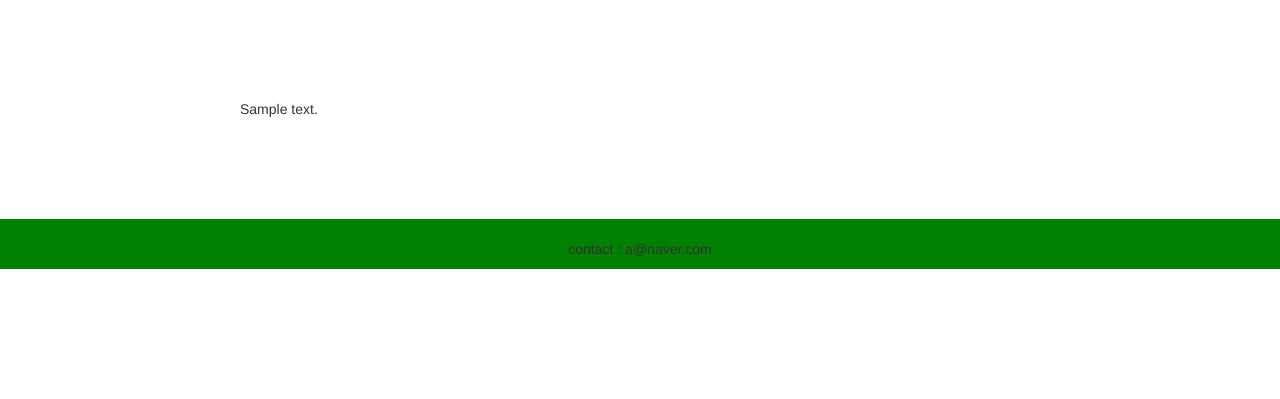
After one commit to HRPzz/django_inflearn_clone, a Django app: page /lecture_list/1 in a window 1280 px wide. The commit adds this page. Shown: the part 401-800 px from the top of the page. Run offline with Django 4.2, Linux system fonts and the light colour scheme; tables that the repository leaves empty hold one stand-in row (values such as "Sample post"); some libraries are stand-ins or nearby versions.

Commit message:
lecture list info

```diff
--- a/inflearn/inflearn_lecture/admin.py
+++ b/inflearn/inflearn_lecture/admin.py
@@ -1,5 +1,8 @@
 from django.contrib import admin
 from .models import myText
 
-admin.site.register(myText)
 # Register your models here.
+class MyTestAdmin(admin.ModelAdmin):
+    list_display = ('pk', 'title')  # admin 페이지의 myText 리스트(http://127.0.0.1:8000/admin/inflearn_lecture/mytext/)의 어떤 속성을 보여줄 것인가
+
+admin.site.register(myText, MyTestAdmin)  # myText 와 MyTestAdmin 설정을 추가
--- /dev/null
+++ b/inflearn/inflearn_lecture/templates/inflearn_lecture/lecture_list_info.html
@@ -0,0 +1,18 @@
+{% extends 'inflearn_lecture/base.html' %}
+
+{% block content%}
+
+    <style>
+        .contents {
+            width: 1000px;
+            margin: auto;
+            padding: 100px;
+        }
+    </style>
+
+    <div class="contents">
+
+        {{ board_contents.board_text | safe }} <!-- 텍스트가 아니라 html 로 읽게 만듦 -->
+    </div>
+
+{% endblock %}
--- a/inflearn/inflearn_lecture/urls.py
+++ b/inflearn/inflearn_lecture/urls.py
@@ -5,6 +5,8 @@ urlpatterns = [
     path('', views.home_list, name='home_list'),  # views.py 와 연결
 
     path('lecture_list/', views.lecture_list, name='lecture_list'),
+    path('lecture_list/<int:pk>', views.lecture_list_info, name='lecture_list_info'),  # pk: 게시글 id 값
+
     path('login/', views.login, name='login'),
     path('logout/', views.logout, name='logout'),
     path('join/', views.join, name='join'),
--- a/inflearn/inflearn_lecture/views.py
+++ b/inflearn/inflearn_lecture/views.py
@@ -1,4 +1,4 @@
-from django.shortcuts import render, redirect
+from django.shortcuts import render, redirect, get_object_or_404
 from django.contrib.auth.models import User
 from django.contrib import auth
 from .models import myText
@@ -54,3 +54,7 @@ def join(request):
 def logout(request):
     auth.logout(request)  # 로그아웃
     return redirect('/')  # 로그아웃 끝나고 홈으로 돌아감
+
+def lecture_list_info(request, pk):  # pk: 게시글 id 값
+    board_contents = get_object_or_404(myText, pk=pk)
+    return render(request, 'inflearn_lecture/lecture_list_info.html', {'board_contents': board_contents})  # templates/inflearn_lecture/lecture_list_info.html 와 연결, board_contents 라는 변수에 담아서 board_contents (myText, pk) 데이터를 보냄
```
Also changed, not shown: inflearn/inflearn_lecture/templates/inflearn_lecture/home_list.html (+6 -8 lines), inflearn/inflearn_lecture/templates/inflearn_lecture/lecture_list.html (+2 -5 lines).
